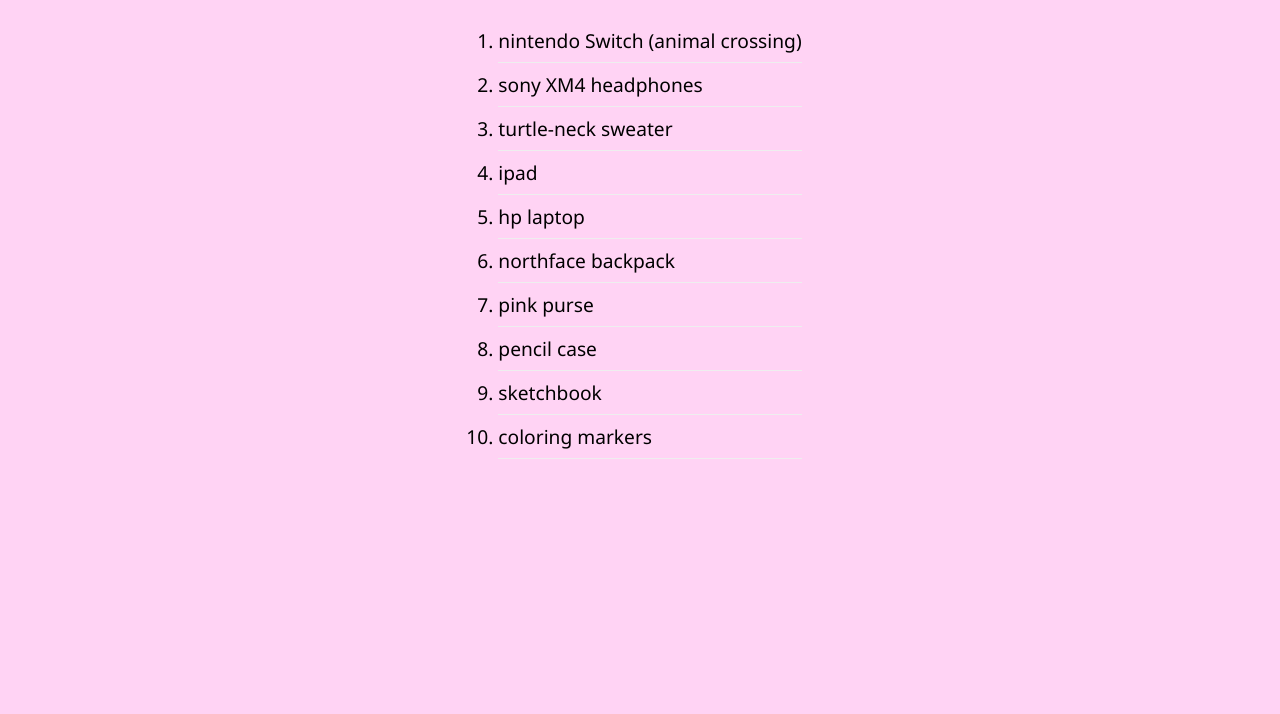
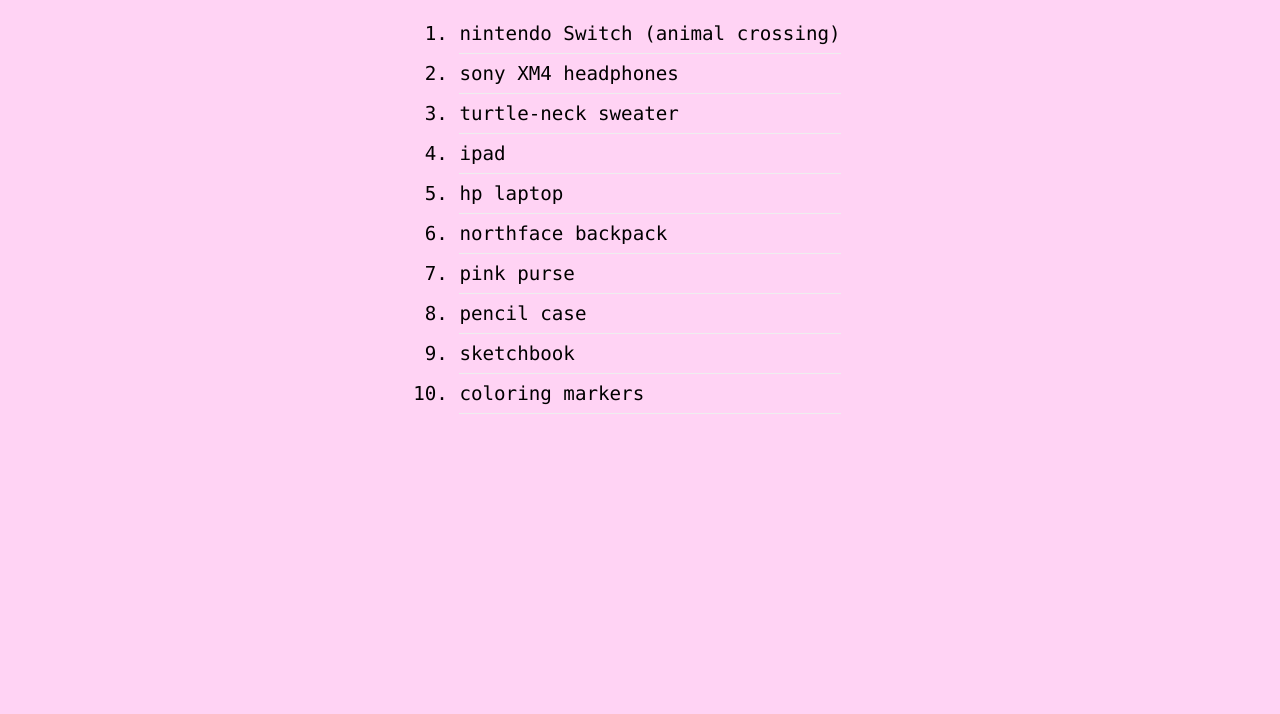
Before and after one commit to r-velazquez97/r-velazquez97.github.io, a plain HTML site: page items/index.html in a window 1280 px wide. Shown: the part 86-800 px from the top of the page. Drawn offline with Linux system fonts and the light colour scheme.

Commit message:
Update style.css

```diff
--- a/items/style.css
+++ b/items/style.css
@@ -1,5 +1,5 @@
 body {
-    font-family: 'Segoe UI', Tahoma, Geneva, Verdana, sans-serif;
+    font-family: 'consolas';
     background-color: #ffd3f4;
     color: black;
 }
```
